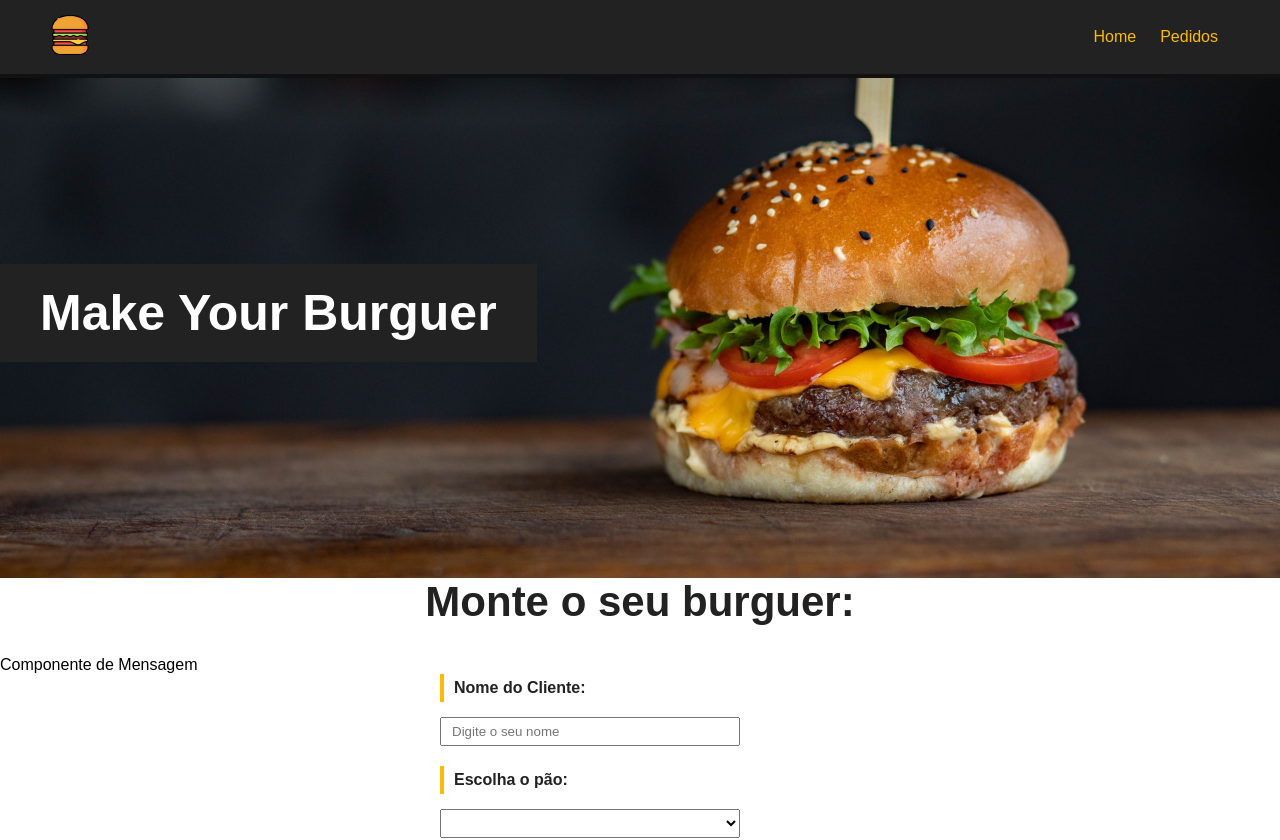
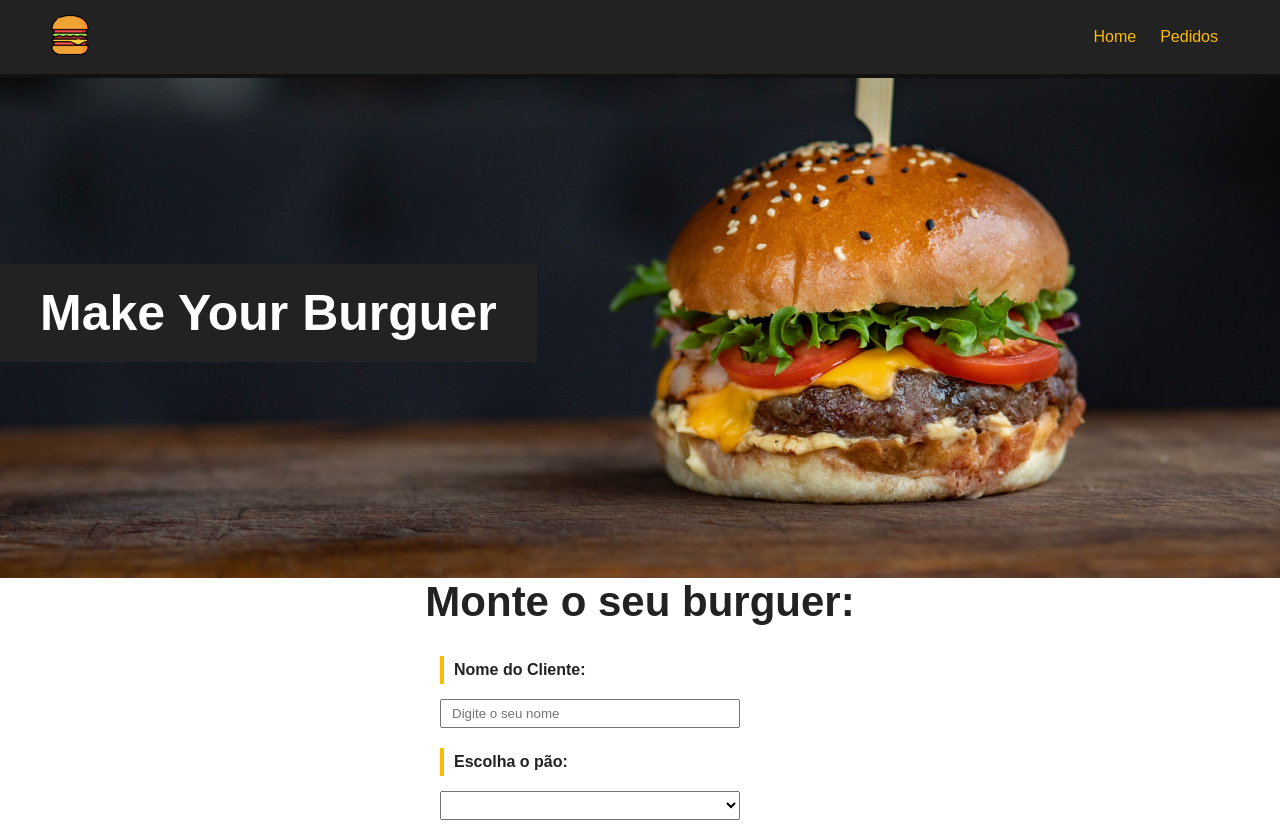
Before and after one commit to Felipedev2-0/your_burguer, a Vue app: page / in a window 1280 px wide. Shown: the top 840 px of the page. Built offline with nearby package versions, Linux system fonts and the light colour scheme.

Commit message:
pequena mudança no componente da mensagem

```diff
--- a/src/components/BurgerForm.vue
+++ b/src/components/BurgerForm.vue
@@ -1,6 +1,5 @@
 <template>
     <div>
-        <p>Componente de Mensagem</p>
         <div>
             <form id="burger-form">
                 <div class="input-container">
```
